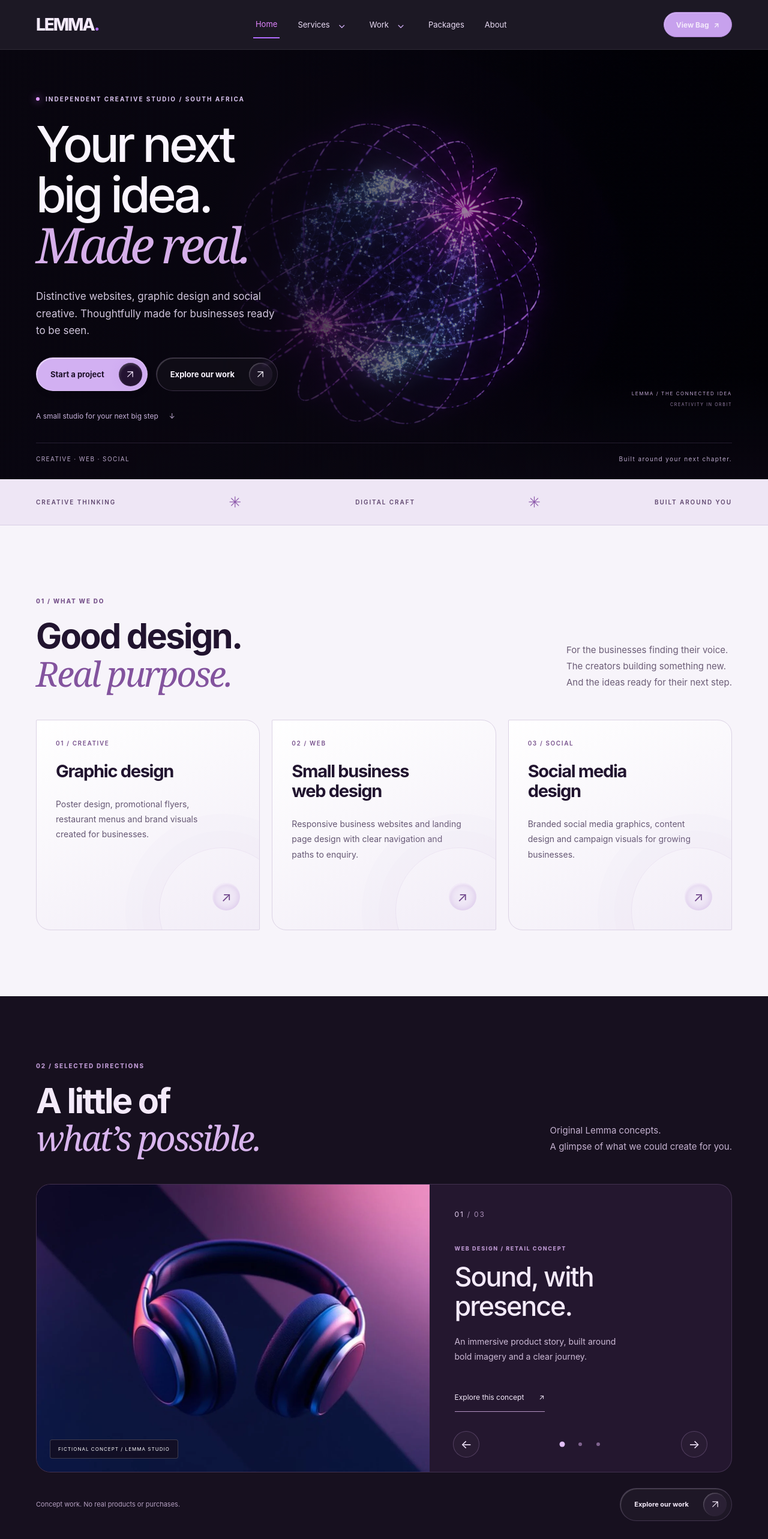
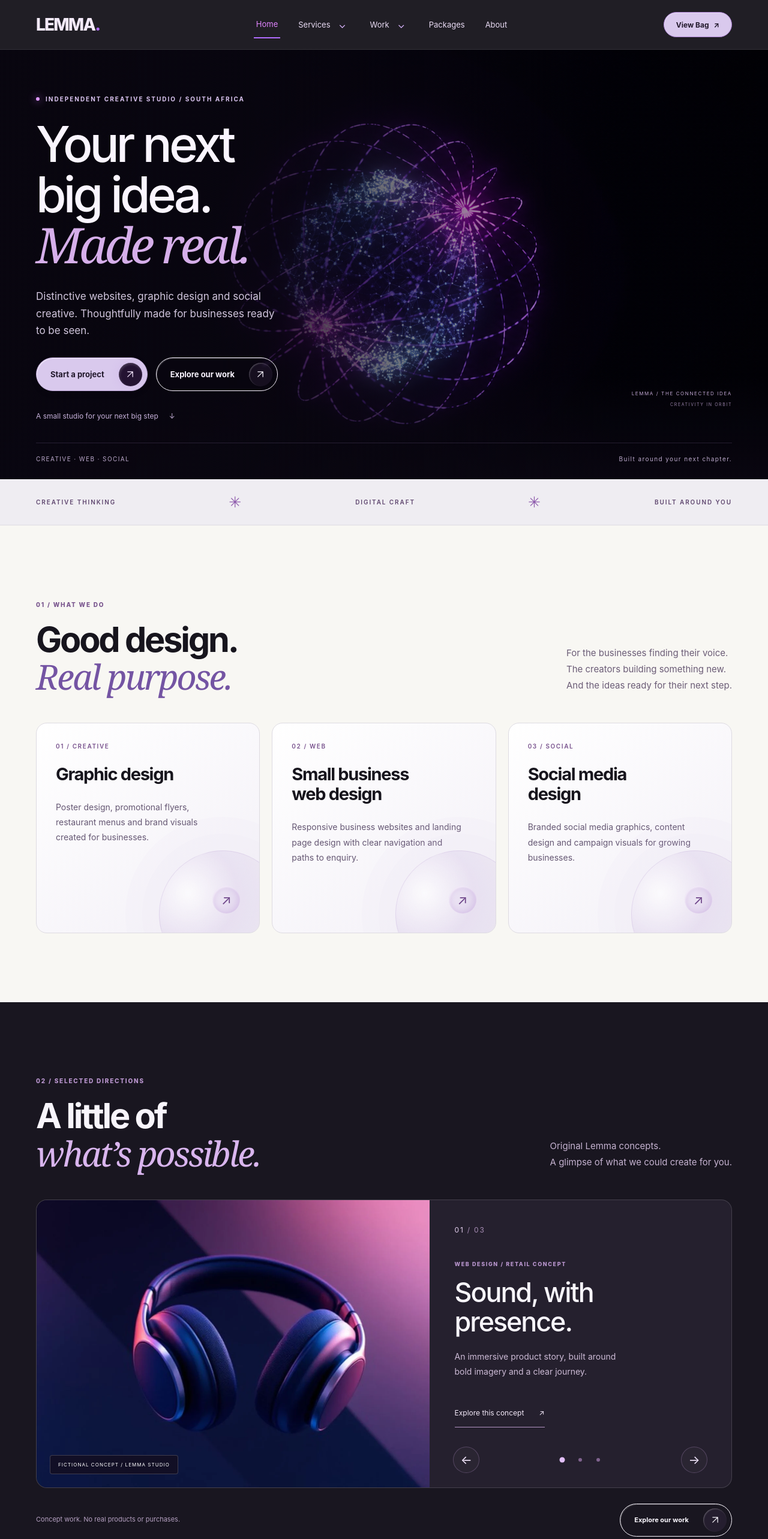
Before and after one commit to impilokalova/Lemma, a React (Vite) app: page / in a window 1280 px wide. Shown: the top 2566 px of the page at 60% size. Built offline with nearby package versions, Linux system fonts and the light colour scheme.

Commit message:
Begin hybrid agency visual refresh with editorial styling and accessible motion

```diff
--- a/src/shared/styles/studio-refresh.css
+++ b/src/shared/styles/studio-refresh.css
@@ -83,3 +83,27 @@ body{background:var(--studio-paper)}
 @media(max-width:1199px){.nav-bar{height:76px}.section-heading{gap:24px}.work-showcase{grid-template-columns:1.1fr 1fr}.showcase-copy{padding-inline:28px}.showcase-controls{right:28px;width:calc(47.6% - 56px)}}
 @media(max-width:767px){.nav-bar{height:68px}.section-heading{align-items:flex-start;flex-direction:column;gap:24px;margin-bottom:30px}.section-heading>p{font-size:14px}.studio-services{padding-block:66px}.studio-ribbon{padding:16px 0}.studio-ribbon .container{gap:8px;font-size:8px;letter-spacing:.07em}.studio-ribbon span:nth-child(even){font-size:18px}.feature-card{min-height:270px;padding:28px}.feature-card h2{margin-top:20px}.showcase-section{padding:66px 0 44px}.work-showcase{grid-template-columns:1fr;border-radius:16px}.showcase-visual{min-height:300px;aspect-ratio:4/3}.showcase-copy{padding:30px 26px 88px}.showcase-index{margin-bottom:25px}.showcase-controls{left:26px;right:26px;bottom:24px;width:auto}.showcase-bottom{align-items:flex-start;gap:14px}.showcase-bottom>p{max-width:130px;font-size:10px}.showcase-bottom .studio-link{gap:10px;padding-left:15px}.showcase-bottom .studio-link-orb{width:32px;height:32px}.process-grid{grid-template-columns:1fr;gap:28px;margin-top:35px}.process-grid h3{margin-top:18px}.process-grid p{max-width:400px}.studio-invitation{padding:70px 0}.studio-link{gap:18px}.invitation-actions{flex-direction:column;align-items:center}.invitation-actions .studio-link{width:min(100%,270px)}.footer-top{align-items:flex-start;flex-direction:column}.footer-bottom{flex-direction:column;gap:10px}.enquiry-aside{position:static}}
 @media(prefers-reduced-motion:reduce){.showcase-visual{animation:none}.studio-link:hover,.feature-card:hover,.feature-card:hover .card-arrow,.studio-link:hover svg{transform:none}}
+
+/* Hybrid agency direction: editorial restraint with selective dimensional surfaces.
+   Layered over the existing studio theme to preserve routes and functionality. */
+:root{--studio-paper:#f8f7f3;--studio-ink:#17151d;--studio-line:#dedbe2;--hybrid-accent:#7454a3}
+body{background:var(--studio-paper);color:var(--studio-ink)}
+.site-header,body:has(.studio-hero) .site-header{background:#17151df5}
+.wordmark{letter-spacing:-.065em}
+.section-title{letter-spacing:-.055em}
+.section-title em{color:var(--hybrid-accent)}
+.studio-services{padding-block:clamp(64px,9vw,132px)}
+.feature-card{position:relative;border-radius:18px;background:linear-gradient(145deg,#fff 0%,#f3f0f7 100%);transition:transform .3s ease,border-color .3s ease,box-shadow .3s ease}
+.feature-card:before{background:radial-gradient(circle at 30% 25%,#fff9,#b69ad533 38%,#7454a311 68%,transparent 70%);border-color:#a98bc733;transform:rotate(-20deg)}
+.feature-card:hover{transform:translateY(-4px);box-shadow:0 18px 50px #34244212}
+.studio-ribbon{background:#efedf2;border-color:var(--studio-line)}
+.showcase-section{background:#191620;color:#f8f5fc;padding-block:clamp(64px,9vw,120px)}
+.work-showcase{border-radius:18px;background:#25202e;border-color:#ffffff24}
+.showcase-visual{isolation:isolate}
+.studio-link{background:#d9c9ed;border-color:#bca5d6;color:#21182b}
+.studio-link:hover{background:#e6daf4}
+.studio-link-quiet{background:transparent;color:inherit;border-color:currentColor}
+.btn-primary{background:#d9c9ed;color:#21182b}
+:where(a,button,input,textarea,select):focus-visible{outline:3px solid #9875c6;outline-offset:4px}
+@media(max-width:700px){.section-heading{align-items:flex-start;flex-direction:column;gap:16px}.feature-card{min-height:240px;padding:24px}.showcase-copy{padding:28px 24px 90px}}
+@media(prefers-reduced-motion:reduce){*,*::before,*::after{scroll-behavior:auto!important;animation-duration:.01ms!important;animation-iteration-count:1!important;transition-duration:.01ms!important}}
```
